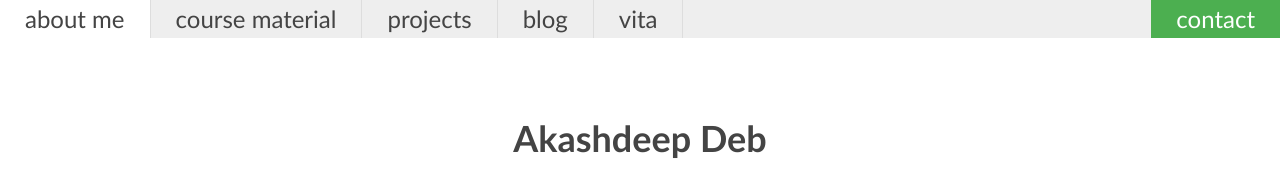
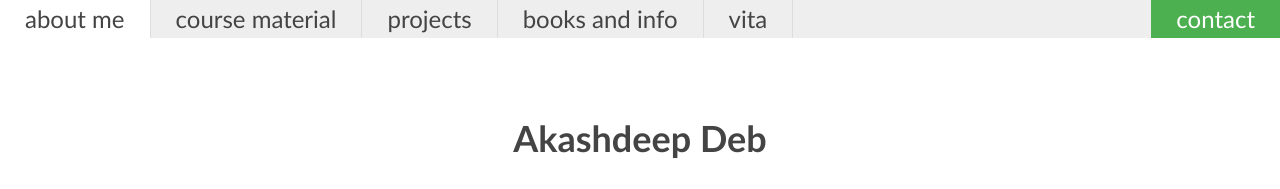
Before and after one commit to akashdeepdeb/akash.github.io, a Jekyll site: the page built from index.html, in a window 1280 px wide. Shown: the top 189 px of the page. Built offline with Jekyll 4.4.1, drawn with Linux system fonts in a browser that asks for light colours.

Commit message:
Update default.html

```diff
--- a/_layouts/default.html
+++ b/_layouts/default.html
@@ -13,7 +13,7 @@
     <li><a class = "about" href = "/index.html">about me</a></li>
     <li><a class = "course" href = "/course_material">course material</a></li>
     <li><a class = "projects" href = "/projects">projects</a></li>
-    <li><a class = "blog" href = "/blog">blog</a></li>
+    <li><a class = "info" href = "/info">books and info</a></li>
     <li><a class = "vita" href = "/vita/Resume.pdf">vita</a></li>
     <li style="float:right"><a class = "contact" href = "/contact">contact</a></li>
   </ul>
```
